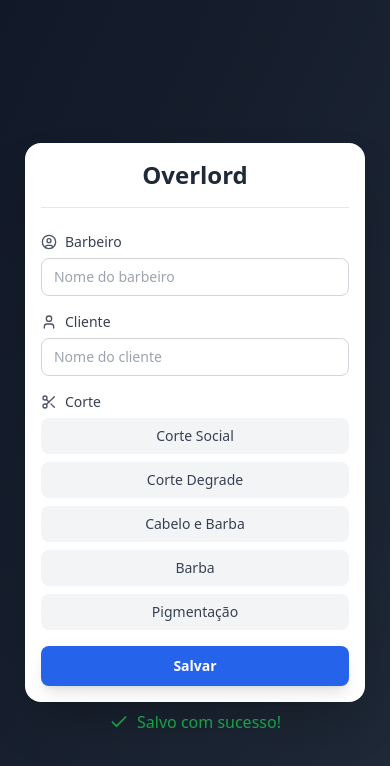
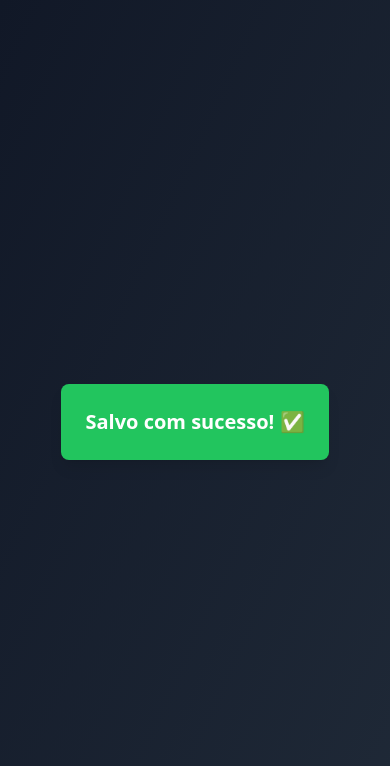
Before and after one commit to Z-AI1/Overlord, a React (Vite) app in the folder Overlord/: page / in a window 390 px wide. Both pictures are taken after a click on the button "Salvar". Shown: the top 766 px of the page. Built offline with nearby package versions, Linux system fonts and the light colour scheme.

Commit message:
Update App.tsx

```diff
--- a/Overlord/src/App.tsx
+++ b/Overlord/src/App.tsx
@@ -1,12 +1,11 @@
 import React, { useState } from 'react';
-import { Scissors, User, UserCircle, Check, Loader2 } from 'lucide-react';
+import { Scissors, User, UserCircle } from 'lucide-react';
 
 function App() {
   const [barber, setBarber] = useState('');
   const [client, setClient] = useState('');
   const [haircut, setHaircut] = useState('');
-  const [isSaving, setIsSaving] = useState(false);
-  const [showSuccess, setShowSuccess] = useState(false);
+  const [saved, setSaved] = useState(false); // Estado para controle da tela de confirmação
 
   const haircutOptions = [
     'Corte Social',
@@ -16,69 +15,58 @@ function App() {
     'Pigmentação'
   ];
 
-  const handleSave = async () => {
-    setIsSaving(true);
-    setShowSuccess(false);
-
-    // Simulate API call
-    await new Promise(resolve => setTimeout(resolve, 1000));
-
-    setIsSaving(false);
-    setShowSuccess(true);
-
-    // Hide success message after 3 seconds
-    setTimeout(() => {
-      setShowSuccess(false);
-    }, 3000);
+  const handleSave = () => {
+    setSaved(true);
   };
 
   return (
-    <div className="min-h-screen bg-gradient-to-br from-gray-900 to-gray-800 flex items-center justify-center p-4 sm:p-6 md:p-8">
-      <div className="bg-white rounded-2xl shadow-2xl w-full max-w-[95%] sm:max-w-md p-4 sm:p-6 md:p-8">
-        <h1 className="text-2xl sm:text-3xl font-bold text-center mb-6 sm:mb-8 text-gray-800 border-b pb-4">
+    <div className="min-h-screen bg-gradient-to-br from-gray-900 to-gray-800 flex items-center justify-center p-4">
+      {!saved ? (
+        <div className="bg-white rounded-2xl shadow-2xl w-full max-w-md p-8">
+          <h1 className="text-3xl font-bold text-center mb-8 text-gray-800 border-b pb-4">
             Overlord
           </h1>
 
-        <div className="space-y-4 sm:space-y-6">
+          <div className="space-y-6">
             <div className="relative">
-            <label className="flex items-center text-sm font-medium text-gray-700 mb-1.5 sm:mb-2">
-              <UserCircle className="w-4 h-4 sm:w-5 sm:h-5 mr-2 text-gray-600" />
+              <label className="flex items-center text-sm font-medium text-gray-700 mb-2">
+                <UserCircle className="w-5 h-5 mr-2 text-gray-600" />
                 Barbeiro
               </label>
               <input
                 type="text"
                 value={barber}
                 onChange={(e) => setBarber(e.target.value)}
-              className="w-full px-3 sm:px-4 py-2 text-sm sm:text-base border border-gray-300 rounded-lg focus:ring-2 focus:ring-blue-500 focus:border-transparent transition-all"
+                className="w-full px-4 py-2 border border-gray-300 rounded-lg focus:ring-2 focus:ring-blue-500 focus:border-transparent transition-all"
                 placeholder="Nome do barbeiro"
               />
             </div>
 
             <div className="relative">
-            <label className="flex items-center text-sm font-medium text-gray-700 mb-1.5 sm:mb-2">
-              <User className="w-4 h-4 sm:w-5 sm:h-5 mr-2 text-gray-600" />
+              <label className="flex items-center text-sm font-medium text-gray-700 mb-2">
+                <User className="w-5 h-5 mr-2 text-gray-600" />
                 Cliente
               </label>
               <input
                 type="text"
                 value={client}
                 onChange={(e) => setClient(e.target.value)}
-              className="w-full px-3 sm:px-4 py-2 text-sm sm:text-base border border-gray-300 rounded-lg focus:ring-2 focus:ring-blue-500 focus:border-transparent transition-all"
+                className="w-full px-4 py-2 border border-gray-300 rounded-lg focus:ring-2 focus:ring-blue-500 focus:border-transparent transition-all"
                 placeholder="Nome do cliente"
               />
             </div>
 
             <div className="relative">
-            <label className="flex items-center text-sm font-medium text-gray-700 mb-1.5 sm:mb-2">
-              <Scissors className="w-4 h-4 sm:w-5 sm:h-5 mr-2 text-gray-600" />
+              <label className="flex items-center text-sm font-medium text-gray-700 mb-2">
+                <Scissors className="w-5 h-5 mr-2 text-gray-600" />
                 Corte
               </label>
-            <div className="grid grid-cols-1 sm:grid-cols-2 gap-2">
+              <div className="grid grid-cols-2 gap-2">
                 {haircutOptions.map((option) => (
                   <button
                     key={option}
                     onClick={() => setHaircut(option)}
-                  className={`px-3 sm:px-4 py-2 rounded-lg text-sm sm:text-base font-medium transition-all ${
+                    className={`px-4 py-2 rounded-lg font-medium transition-all ${
                       haircut === option
                         ? 'bg-blue-600 text-white shadow-lg'
                         : 'bg-gray-100 text-gray-700 hover:bg-gray-200'
@@ -90,30 +78,19 @@ function App() {
               </div>
             </div>
 
-          <div className="relative">
             <button
               onClick={handleSave}
-              disabled={isSaving}
-              className={`w-full flex items-center justify-center bg-blue-600 hover:bg-blue-700 text-white font-semibold py-2.5 sm:py-3 rounded-lg transition-all mt-4 sm:mt-6 shadow-lg text-sm sm:text-base ${
-                isSaving ? 'opacity-80 cursor-not-allowed' : ''
-              }`}
+              className="w-full bg-blue-600 hover:bg-blue-700 text-white font-semibold py-3 rounded-lg transition-colors mt-4 shadow-lg"
             >
-              {isSaving ? (
-                <Loader2 className="w-5 h-5 animate-spin" />
+              Salvar
+            </button>
+          </div>
+        </div>
       ) : (
-                'Salvar'
-              )}
-            </button>
-
-            {showSuccess && (
-              <div className="absolute -bottom-12 left-0 right-0 flex items-center justify-center text-green-600 font-medium animate-fade-in">
-                <Check className="w-5 h-5 mr-2" />
-                <span>Salvo com sucesso!</span>
+        <div className="p-6 bg-green-500 text-white shadow-lg rounded-lg animate-fade-in text-center">
+          <h2 className="text-xl font-bold">Salvo com sucesso! ✅</h2>
         </div>
       )}
-          </div>
-        </div>
-      </div>
     </div>
   );
 }
```
Lines whose indentation alone changed are shown as unchanged.
